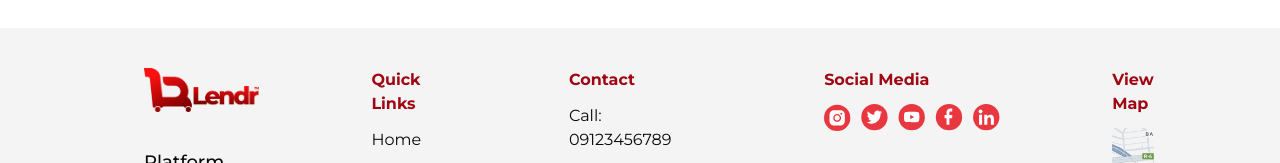
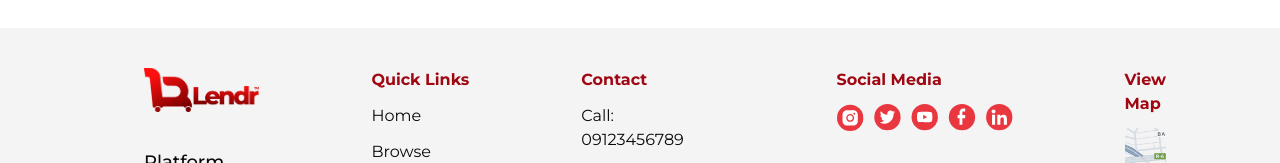
Before and after one commit to gabiuz/Lendr, a Next.js app in the folder client/: page /product-result in a window 1280 px wide. Shown: the part 1163-1326 px from the top of the page. Built offline with nearby package versions, Linux system fonts and the light colour scheme; no server answers; the database is empty.

Commit message:
made 'quick-links' one line

```diff
--- a/client/app/components/Footer.jsx
+++ b/client/app/components/Footer.jsx
@@ -21,7 +21,7 @@ export default function Footer() {
         <div className="footer-links w-full lg:w-auto">
           <ul className="flex flex-col gap-2 md:gap-2.5 lg:gap-3">
             <li>
-              <span className="text-red-800 text-sm md:text-15 lg:text-base font-bold">
+              <span className="whitespace-nowrap text-red-800 text-sm md:text-15 lg:text-base font-bold">
                 Quick Links
               </span>
             </li>
```
